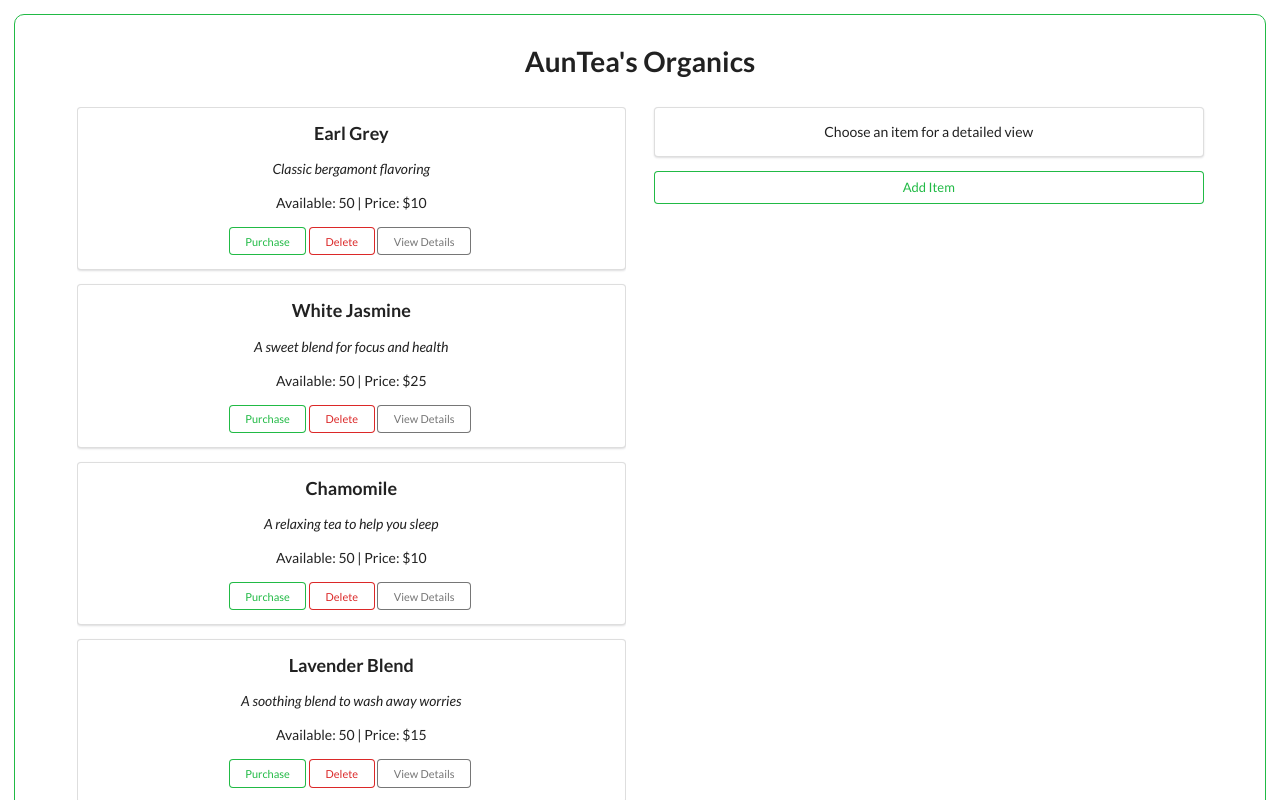
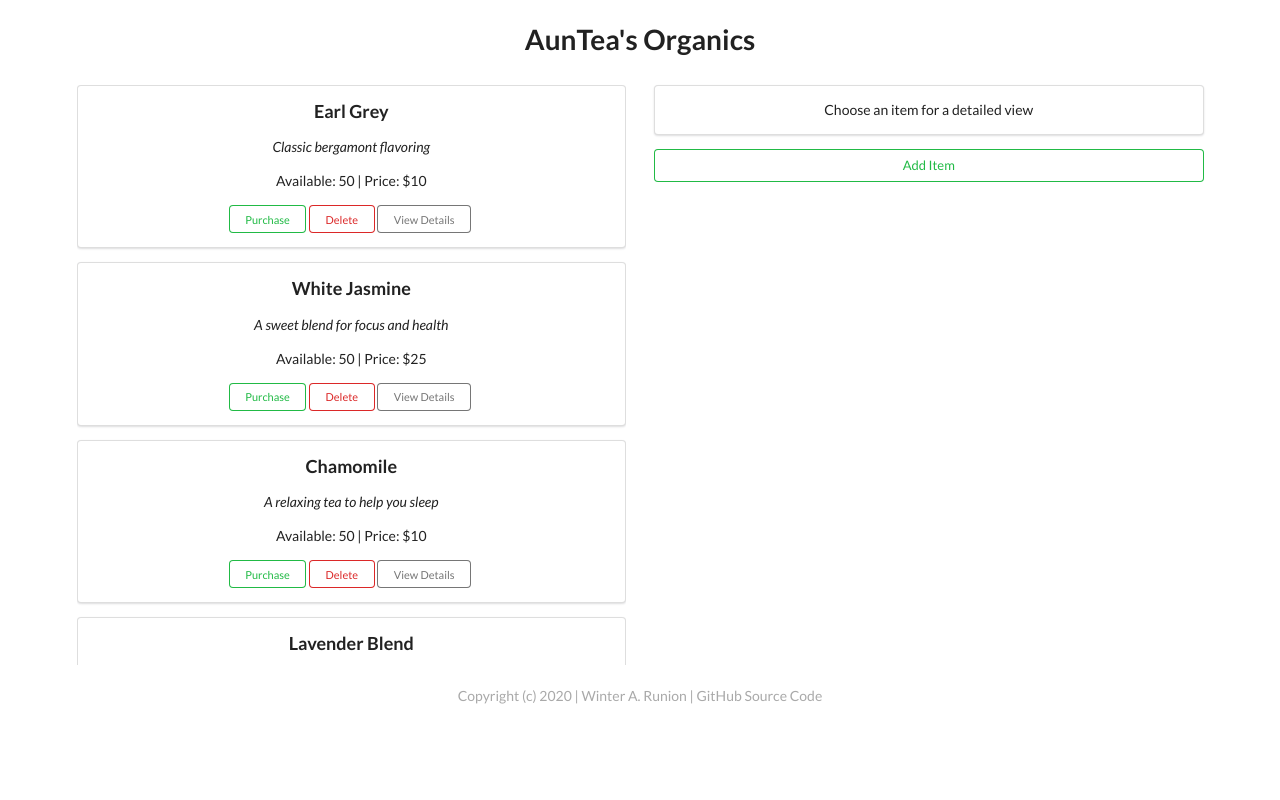
Before and after one commit to wrunion/epicodus-react-project, a React (Create React App) app: page / in a window 1280 px wide. Shown: the top 800 px of the page. Built offline with nearby package versions, Linux system fonts and the light colour scheme.

Commit message:
Add scroll bar feature.

```diff
--- a/src/components/App.css
+++ b/src/components/App.css
@@ -1,9 +1,9 @@
 .App {
   text-align: center;
-  border: 1px #21ba45 solid;
+  /* border: 1px #21ba45 solid;
   border-radius: 10px;
   margin: 1em;
-  padding: .5em;
+  padding: .5em; */
 }
 
 .App a:link, a:visited {
@@ -53,7 +53,19 @@
   margin: 5em;
 }
 
-.scroll-container {
+.scroll-box {
   overflow-y: auto;
   height: 100%;
 }
+
+.scroll {
+  height: 100%;
+}
+
+#scroll-container {
+  height: 72.5vh;
+}
+
+html, body {
+  height: 90%;
+}
--- a/src/components/App.js
+++ b/src/components/App.js
@@ -9,12 +9,12 @@ import './App.css';
 
 function App(props) {
   return (
-    <div className="App">
+    <div className="App scroll">
       <div className="Header">
         <h1>AunTea's Organics</h1></div>
-      <div className="ui container grid">
-        <div className="ui row">
-          <div className="column eight wide">
+      <div className="ui container grid scroll">
+        <div className="ui row scroll">
+          <div className="column eight wide scroll" id="scroll-container">
             <ItemControl />
           </div>
           <div className="column eight wide">
--- a/src/components/ItemControl.js
+++ b/src/components/ItemControl.js
@@ -37,7 +37,7 @@ class ItemControl extends Component {
 
     if (itemList.length > 0) {
       return (
-        <div className="ItemControl scroll-container">
+        <div className="ItemControl scroll-box">
         {this.props.itemList.map(item =>
           <Item item={item}
             key={item.id}
```
